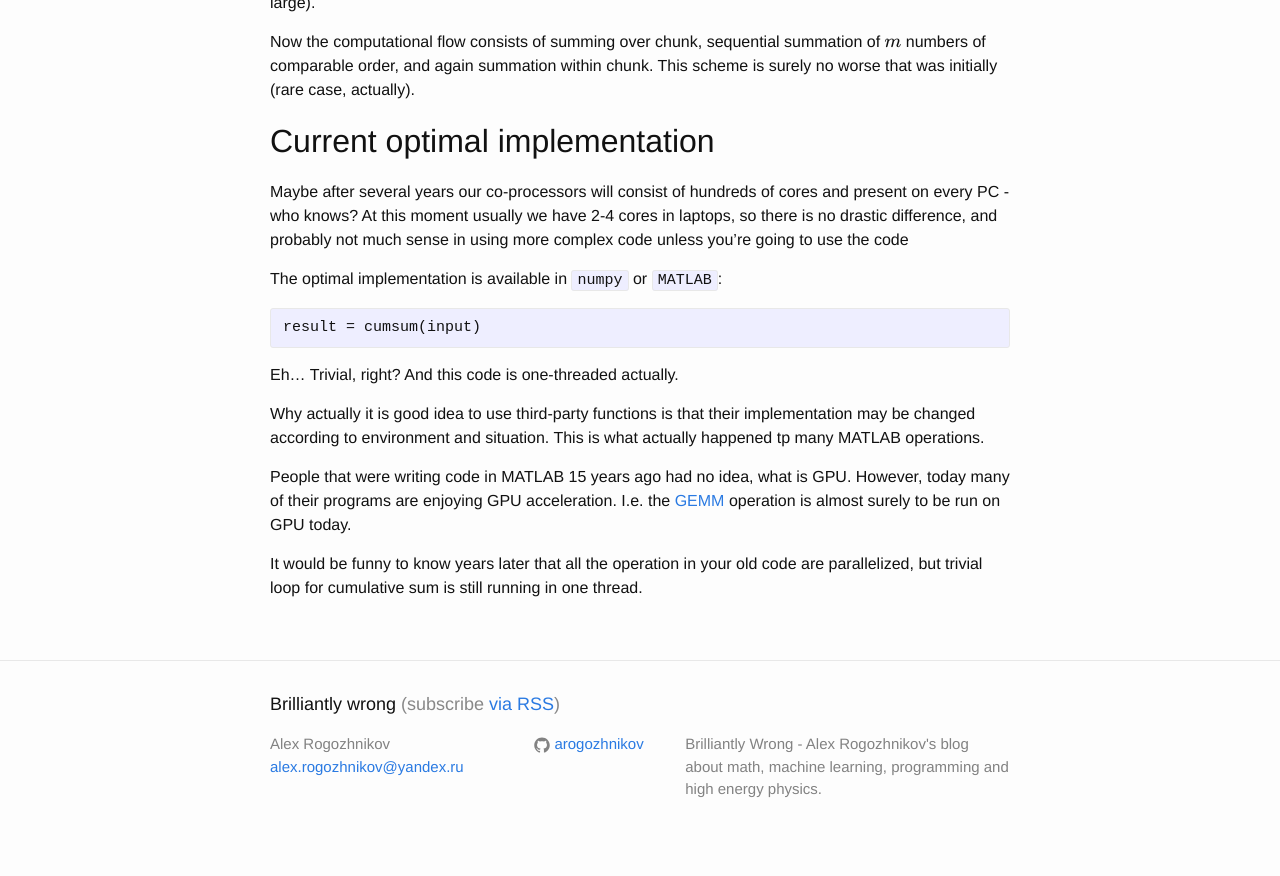
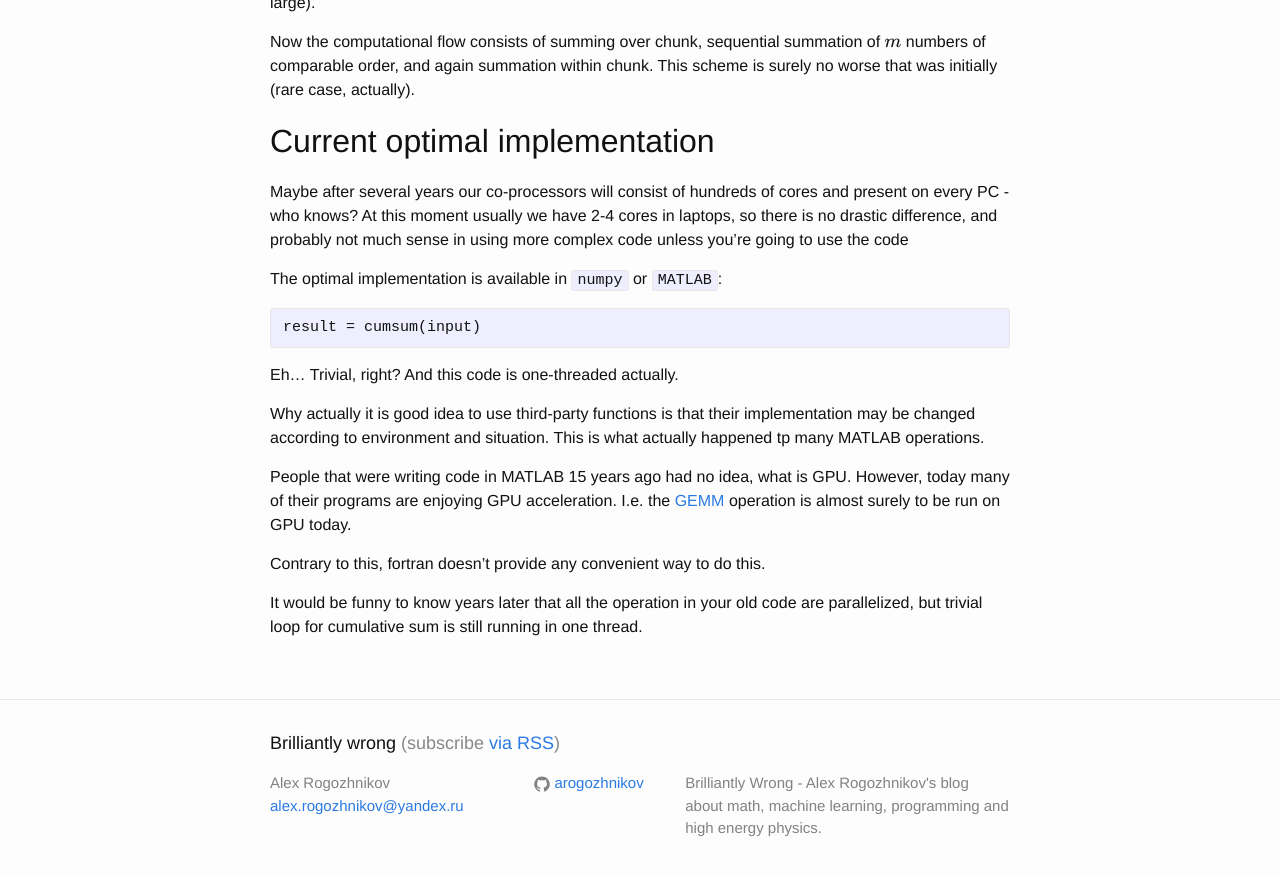
Before and after one commit to arogozhnikov/arogozhnikov.github.io, a Jekyll site: the page built from _posts/2015-12-11-cumulative-sum-as-test-for-your-environment.markdown, in a window 1280 px wide and 900 px high, scrolled down 1957 px. Shown: the top 876 px of the window. Built offline with Jekyll 4.4.1, drawn with Linux system fonts in a browser that asks for light colours; formulas are drawn with MathJax 3.

Commit message:
minor update

```diff
--- a/_posts/2015-12-11-cumulative-sum-as-test-for-your-environment.markdown
+++ b/_posts/2015-12-11-cumulative-sum-as-test-for-your-environment.markdown
@@ -113,5 +113,7 @@ to environment and situation. This is what actually happened tp many MATLAB oper
 People that were writing code in MATLAB 15 years ago had no idea, what is GPU. However,
 today many of their programs are enjoying GPU acceleration. I.e. the [GEMM]({% post_url 2015-07-01-do-you-know-that-convolution-operation %}) operation is almost surely to be run on GPU today.
 
+Contrary to this, fortran doesn't provide any convenient way to do this.
+
 It would be funny to know years later that all the operation
 in your old code are parallelized, but trivial loop for cumulative sum is still running in one thread.
```
